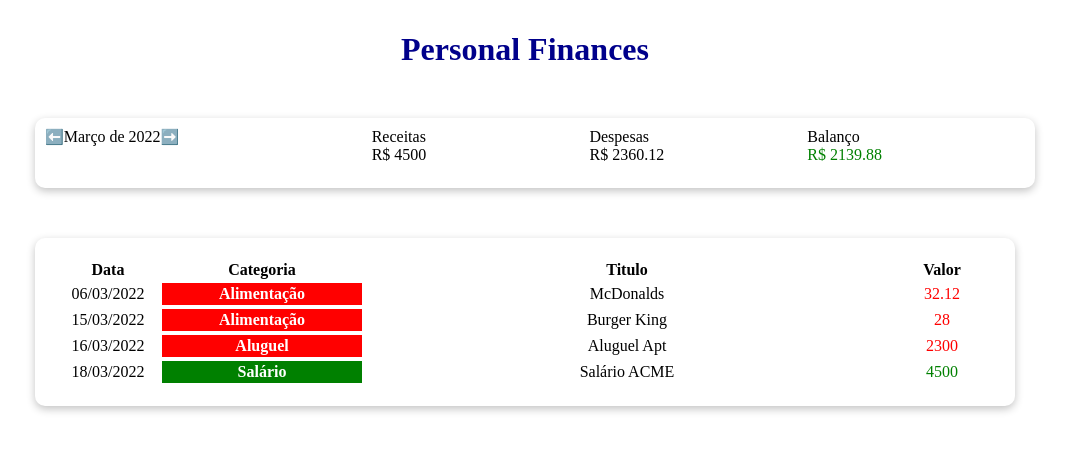
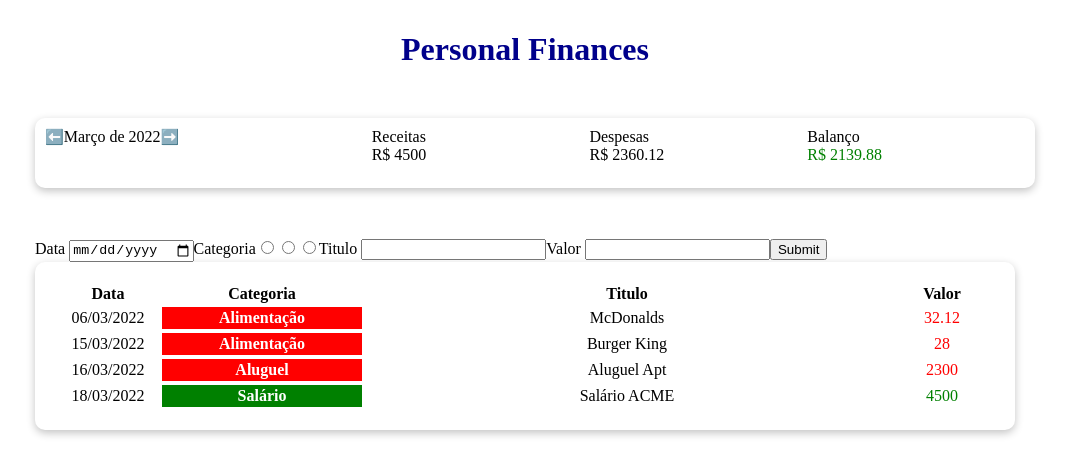
Before and after one commit to santosfk/personal-finances, a React (Vite) app: page / in a window 1280 px wide. Shown: the top 474 px of the page, without its empty margins (115-1184 px from the left). Built offline with nearby package versions, Linux system fonts and the light colour scheme.

Commit message:
implementing component and function to add new data to application

```diff
--- a/package.json
+++ b/package.json
@@ -9,8 +9,12 @@
   },
   "dependencies": {
     "@types/styled-components": "^5.1.24",
+    "@unform/core": "^2.1.6",
+    "@unform/web": "^2.1.6",
+    "moment": "^2.29.1",
     "react": "^17.0.2",
     "react-dom": "^17.0.2",
+    "react-hook-form": "^7.27.1",
     "styled-components": "^5.3.3"
   },
   "devDependencies": {
--- a/src/App.tsx
+++ b/src/App.tsx
@@ -7,8 +7,11 @@ import { Item } from "./types/Item";
 import { filterListByMonth, getCurrentMonth } from "./helpers/dateFilter";
 import Table from "./components/Table";
 import InfoArea from "./components/InfoArea";
+import AddArea from "./components/AddArea";
+import moment from "moment";
+
 function App() {
-  const [list, setList] = useState(items);
+  const [list, setList] = useState<Item[]>(items);
   const [filteredList, setFilteredList] = useState<Item[]>([]);
   const [currentMonth, setCurrentMonth] = useState(getCurrentMonth());
   const [income, setIncome] = useState(0);
@@ -17,7 +20,6 @@ function App() {
   useEffect(() => {
     setFilteredList(filterListByMonth(list, currentMonth));
   }, [list, currentMonth]);
-  console.log(filteredList);
 
   useEffect(() => {
     let incomeValue = 0;
@@ -37,6 +39,19 @@ function App() {
     setCurrentMonth(newMonth);
   };
 
+  const handleAddList = (item: Item) => {
+    let newList: Item[] = [...list];
+    const newData = moment(item.date, "YYYY-MM-DD").toDate();
+    let pushList = newList.push({
+      date: newData,
+      category: item.category,
+      title: item.title,
+      value: item.value,
+    });
+    setList(newList);
+    console.log(pushList);
+    //teste
+  };
   return (
     <style.Container>
       <style.Header>
@@ -49,6 +64,7 @@ function App() {
           income={income}
           expense={expense}
         />
+        <AddArea handleAddList={handleAddList} />
 
         <Table list={filteredList} />
       </style.Body>
--- /dev/null
+++ b/src/components/AddArea/index.tsx
@@ -0,0 +1,38 @@
+import React, { useState } from "react";
+import { Item } from "../../types/Item";
+import * as style from "./style";
+import { useForm } from "react-hook-form";
+
+type Props = {
+  handleAddList: (item: Item) => void;
+};
+
+export default function AddArea({ handleAddList }: Props) {
+  const { register, handleSubmit } = useForm<Item>();
+
+  const onSubmit = (data: Item) => {
+    handleAddList(data);
+  };
+  return (
+    <style.Container>
+      <form onSubmit={handleSubmit(onSubmit)}>
+        <label>
+          Data <input type="date" {...register("date")}></input>
+        </label>
+        <label>
+          Categoria
+          <input type="radio" value="food" {...register("category")}></input>
+          <input type="radio" value="rent" {...register("category")}></input>
+          <input type="radio" value="salary" {...register("category")}></input>
+        </label>
+        <label>
+          Titulo <input type="text" {...register("title")}></input>
+        </label>
+        <label>
+          Valor <input type="number" {...register("value")}></input>
+          <input type="submit" />
+        </label>
+      </form>
+    </style.Container>
+  );
+}
--- /dev/null
+++ b/src/components/AddArea/style.ts
@@ -0,0 +1,3 @@
+import styled from "styled-components";
+
+export const Container = styled.div``;
```
Also changed, not shown: src/components/AddArea/input.tsx (added, +14 -0 lines), 1 other file (tests, documents, lock files or other folders).
